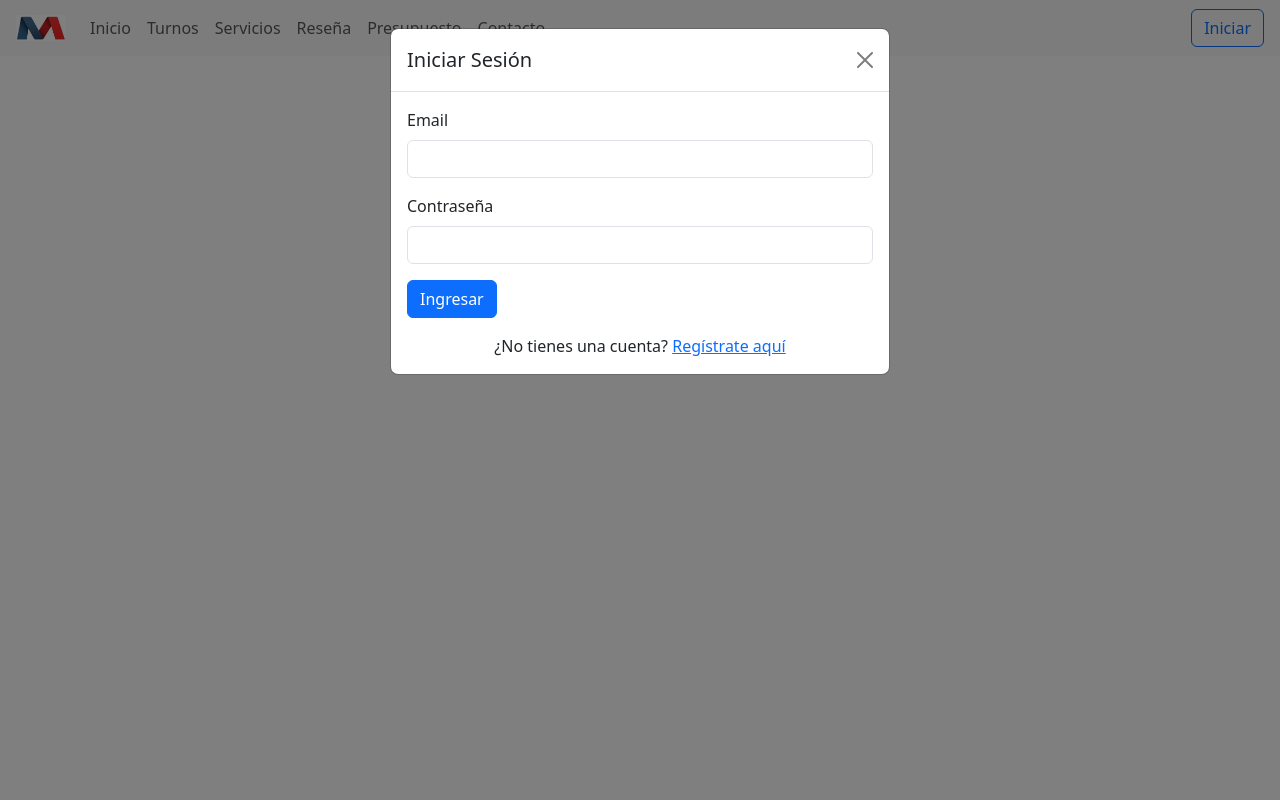
After one commit to lucaskv2/motorAdmin, a PHP site: page /UTILS/header-cliente-pages.php in a window 1280 px wide, after a click on "Iniciar". The commit adds this page. Run offline with PHP 8.4, Linux system fonts and the light colour scheme.

Commit message:
Creamos una carpeta para manejar los clientes

```diff
--- a/motor-admin/BD/inventario_db.sql
+++ b/motor-admin/BD/inventario_db.sql
@@ -26,7 +26,7 @@ CREATE TABLE usuarios (
     dni VARCHAR(20) NOT NULL UNIQUE,
     patente VARCHAR(20),
     modelo VARCHAR(50),
-    contrasena VARCHAR(255) NOT NULL,
+    contrasenia VARCHAR(255) NOT NULL,
     fecha_registro DATETIME DEFAULT CURRENT_TIMESTAMP,
     rol VARCHAR(20) DEFAULT 'Cliente'
 );
--- /dev/null
+++ b/motor-admin/UTILS/header-cliente-pages.php
@@ -0,0 +1,233 @@
+<?php
+session_start();
+?>
+<head>
+  <meta charset="UTF-8" />
+  <link rel="icon" type="image/svg+xml" href="/vite.svg" />
+  <meta name="viewport" content="width=device-width, initial-scale=1.0" />
+  <link href="https://cdn.jsdelivr.net/npm/bootstrap@5.3.0/dist/css/bootstrap.min.css" rel="stylesheet">
+  <link href="../CSS/index.css" rel="stylesheet" type="text/css">
+  <link href="../CSS/pages-style.css" rel="stylesheet" type="text/css">
+  <title>MotorAdmin Cliente</title>
+</head>
+<body>
+  <header>
+    <nav class="navbar navbar-expand-lg navbar-light bg-light px-3">
+      <a class="navbar-brand" href="../PAGES/inicio.php"><img src="../images/motorAdmin-logo.png" alt="Logo" style="width: 50px; height: auto;"></a>
+      <button class="navbar-toggler" type="button" data-bs-toggle="collapse" data-bs-target="#navbarNav"
+        aria-controls="navbarNav" aria-expanded="false" aria-label="Toggle navigation">
+        <span class="navbar-toggler-icon"></span>
+      </button>
+      <div class="collapse navbar-collapse bg-light" id="navbarNav">
+        <ul class="navbar-nav me-auto mb-2 mb-lg-0">
+          <li class="nav-item">
+            <a class="nav-link" href="../CLIENTE/inicio.php">Inicio</a>
+          </li>
+          <li class="nav-item">
+            <a class="nav-link" href="../CLIENTE/turnos.php">Turnos</a>
+          </li>
+          <li class="nav-item">
+            <a class="nav-link" href="../CLIENTE/servicios.php">Servicios</a>
+          </li>
+          <li class="nav-item">
+            <a class="nav-link" href="../CLIENTE/resenia.php">Reseña</a>
+          </li>
+          <li class="nav-item">
+            <a class="nav-link" href="../CLIENTE/presupuesto.php">Presupuesto</a>
+          </li>
+          <li class="nav-item">
+            <a class="nav-link" href="../CLIENTE/contacto.php">Contacto</a>
+          </li>
+        </ul>
+        <div class="d-flex">
+          <button class="btn btn-outline-primary" data-bs-toggle="modal" data-bs-target="#loginModal">Iniciar</button>
+        </div>
+      </div>
+    </nav>
+  </header>
+
+  <div class="modal fade" id="loginModal" tabindex="-1" aria-labelledby="loginModalLabel" aria-hidden="true">
+    <div class="modal-dialog">
+      <div class="modal-content">
+        <div class="modal-header">
+          <h5 class="modal-title" id="loginModalLabel">Iniciar Sesión</h5>
+          <button type="button" class="btn-close" data-bs-dismiss="modal" aria-label="Close"></button>
+        </div>
+        <div class="modal-body">
+          <form id="loginForm" action="../php/logging.php" method="POST">
+            <div class="mb-3">
+              <label for="loginEmail" class="form-label">Email</label>
+              <input type="text" name="email" class="form-control" id="loginEmail" aria-describedby="emailHelp">
+            </div>
+            <div class="mb-3">
+              <label for="loginPassword" class="form-label">Contraseña</label>
+              <input type="password" name="password" class="form-control" id="loginPassword">
+            </div>
+            <button type="submit" class="btn btn-primary">Ingresar</button>
+          </form>
+          <div class="mt-3 text-center">
+            ¿No tienes una cuenta? <a href="#" data-bs-toggle="modal" data-bs-target="#registerModal" data-bs-dismiss="modal">Regístrate aquí</a>
+          </div>
+        </div>
+      </div>
+    </div>
+  </div>
+
+  <!-- Modal de Error -->
+  <div class="modal fade" id="errorModal" tabindex="-1" aria-labelledby="errorModalLabel" aria-hidden="true">
+    <div class="modal-dialog">
+      <div class="modal-content">
+        <div class="modal-header">
+          <h5 class="modal-title" id="errorModalLabel">Error</h5>
+          <button type="button" class="btn-close" data-bs-dismiss="modal" aria-label="Close"></button>
+        </div>
+        <div class="modal-body">
+          <p id="errorMessage"></p>
+        </div>
+        <div class="modal-footer">
+          <button type="button" class="btn btn-secondary" data-bs-dismiss="modal">Cerrar</button>
+        </div>
+      </div>
+    </div>
+  </div>
+
+  <div class="modal fade" id="registerModal" tabindex="-1" aria-labelledby="registerModalLabel" aria-hidden="true">
+    <div class="modal-dialog">
+      <div class="modal-content">
+        <div class="modal-header">
+          <h5 class="modal-title" id="registerModalLabel">Crear Cuenta</h5>
+          <button type="button" class="btn-close" data-bs-dismiss="modal" aria-label="Close"></button>
+        </div>
+        <div class="modal-body">
+          <form id="registerForm" action="../php/register.php" method="POST">
+            <div class="mb-3">
+              <label for="registerName" class="form-label">Nombre</label>
+              <input type="text" name="nombre" class="form-control" id="registerName" required>
+            </div>
+            <div class="mb-3">
+              <label for="registerEmail" class="form-label">Email</label>
+              <input type="email" name="email" class="form-control" id="registerEmail" required>
+            </div>
+            <div class="mb-3">
+              <label for="registerDNI" class="form-label">DNI</label>
+              <input type="number" name="dni"  class="form-control" id="registerDNI" required>
+            </div>
+            <div class="mb-3">
+              <label for="registerPatente" class="form-label">Patente</label>
+              <input type="text" name="patente" class="form-control" id="registerPatente" required>
+            </div>
+            <div class="mb-3">
+              <label for="registerModelo" class="form-label">Modelo</label>
+              <input type="text" name="modelo" class="form-control" id="registerModelo" required>
+            </div>
+            <div class="mb-3">
+              <label for="registerPassword" class="form-label">Contraseña</label>
+              <input type="password" name="contrasenia" class="form-control" id="registerPassword" required>
+            </div>
+            <button type="submit" class="btn btn-success">Registrarse</button>
+          </form>
+        </div>
+      </div>
+    </div>
+  </div>
+
+  <!-- Modal de Éxito -->
+  <div class="modal fade" id="successModal" tabindex="-1" aria-labelledby="successModalLabel" aria-hidden="true">
+    <div class="modal-dialog">
+      <div class="modal-content">
+        <div class="modal-header">
+          <h5 class="modal-title" id="successModalLabel">Éxito</h5>
+          <button type="button" class="btn-close" data-bs-dismiss="modal" aria-label="Close"></button>
+        </div>
+        <div class="modal-body">
+          <p id="successMessage"></p>
+        </div>
+        <div class="modal-footer">
+          <button type="button" class="btn btn-primary" data-bs-dismiss="modal" onclick="window.location.reload()">Aceptar</button>
+        </div>
+      </div>
+    </div>
+  </div>
+
+  <script src="https://cdn.jsdelivr.net/npm/bootstrap@5.3.0/dist/js/bootstrap.bundle.min.js"></script>
+  <script>
+   /* document.getElementById('loginForm').addEventListener('submit', function(e) {
+      e.preventDefault();
+      console.log('Form submitted');
+
+      const formData = new FormData(this);
+      console.log('Form data:', Object.fromEntries(formData));
+
+      fetch('../php/logging.php', {
+        method: 'POST',
+        body: formData
+      })
+      .then(response => {
+        console.log('Response received:', response);
+        return response.json();
+      })
+      .then(data => {
+        console.log('Data:', data);
+        if (data.success) {
+          window.location.reload();
+        } else {
+          // Cerrar el modal de login
+          const loginModal = bootstrap.Modal.getInstance(document.getElementById('loginModal'));
+          loginModal.hide();
+
+          // Mostrar el modal de error
+          document.getElementById('errorMessage').textContent = data.message;
+          const errorModal = new bootstrap.Modal(document.getElementById('errorModal'));
+          errorModal.show();
+        }
+      })
+      .catch(error => {
+        console.error('Error:', error);
+        // Cerrar el modal de login
+        const loginModal = bootstrap.Modal.getInstance(document.getElementById('loginModal'));
+        loginModal.hide();
+
+        // Mostrar el error en el modal
+        document.getElementById('errorMessage').textContent = 'Error al procesar la solicitud';
+        const errorModal = new bootstrap.Modal(document.getElementById('errorModal'));
+        errorModal.show();
+      });
+    });
+  */
+
+  document.getElementById('registerForm').addEventListener('submit', function(e) {
+    e.preventDefault();
+
+    const formData = new FormData(this);
+
+    fetch('../php/register.php', {
+        method: 'POST',
+        body: formData
+    })
+    .then(response => response.json())
+    .then(data => {
+        if (data.success) {
+            // Cerrar el modal de registro
+            const registerModal = bootstrap.Modal.getInstance(document.getElementById('registerModal'));
+            registerModal.hide();
+
+            // Mostrar el modal de éxito
+            document.getElementById('successMessage').textContent = data.message;
+            const successModal = new bootstrap.Modal(document.getElementById('successModal'));
+            successModal.show();
+        } else {
+            // Mostrar el error en el modal de error
+            document.getElementById('errorMessage').textContent = data.message;
+            const errorModal = new bootstrap.Modal(document.getElementById('errorModal'));
+            errorModal.show();
+        }
+    })
+    .catch(error => {
+        console.error('Error:', error);
+        document.getElementById('errorMessage').textContent = 'Error al procesar el registro';
+        const errorModal = new bootstrap.Modal(document.getElementById('errorModal'));
+        errorModal.show();
+    });
+  });
+  </script>
+</body>
--- a/motor-admin/connection.php
+++ b/motor-admin/connection.php
@@ -1,7 +1,3 @@
 <?php
-<<<<<<< HEAD
 $connection=mysqli_connect("localhost","root","","taller_mecanico") or die("No se puede conectarse al base de datos");
-=======
-$connection=mysqli_connect("localhost","root","","taller_mecanico",3306) or die("No se puede conectarse al base de datos");
->>>>>>> 34e368ade43c68cd400fffad110c966a84c1930b
 ?>
--- a/motor-admin/php/logging.php
+++ b/motor-admin/php/logging.php
@@ -24,14 +24,14 @@ if (!$result) {
 
 $user_data = mysqli_fetch_assoc($result);
 
-if ($user_data && password_verify($password, $user_data['contrasena'])) {
+if ($user_data && password_verify($password, $user_data['contrasenia'])) {
     $_SESSION['valid'] = $user_data['rol'];
     $_SESSION['nombre'] = $user_data['nombre'];
     $_SESSION['apellido'] = $user_data['apellido'];
 
     switch($user_data['rol']) {
         case 'Cliente':
-            header("Location: ../PAGES/turnos.php");
+            header("Location: ../CLIENTE/turnos.php");
             break;
         case 'Empleado':
             header("Location: ../PAGES/resenia.php");
```
Also changed, not shown: motor-admin/CLIENTE/inicio.php (added, +147 -0 lines), motor-admin/CLIENTE/presupuesto.php (added, +86 -0 lines), motor-admin/CLIENTE/resenia.php (added, +84 -0 lines), motor-admin/CLIENTE/servicios.php (added, +69 -0 lines), motor-admin/CLIENTE/turnos.php (added, +31 -0 lines), motor-admin/php/register.php (+2 -9 lines).
